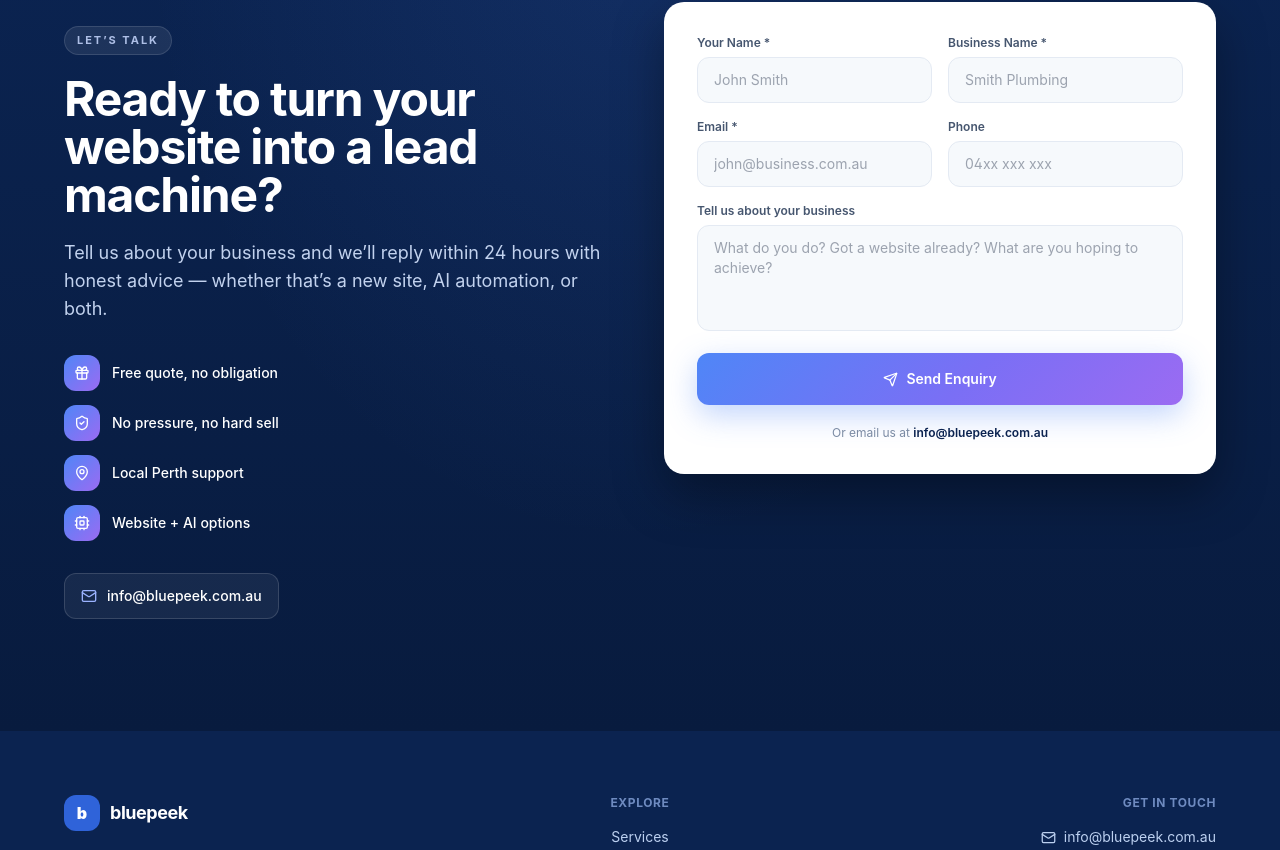
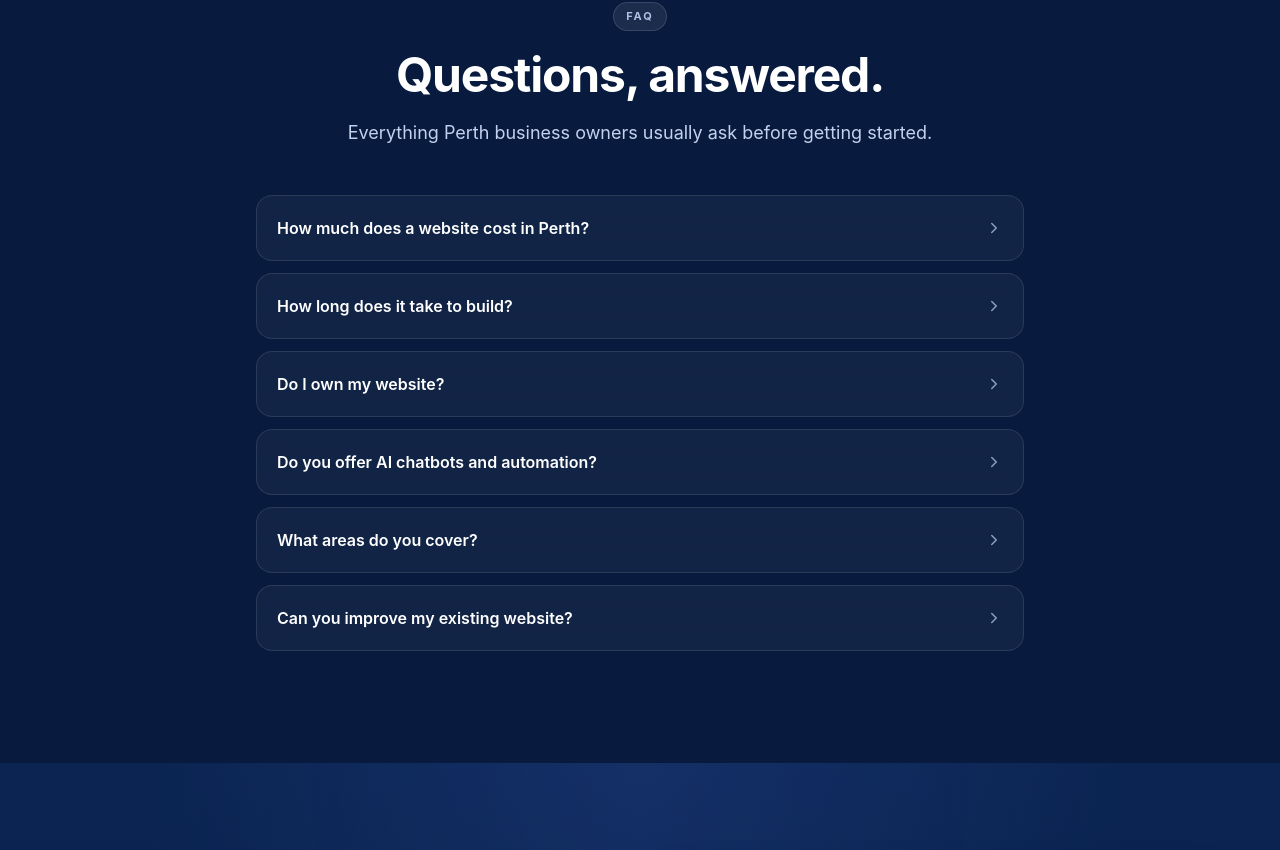
Before and after one commit to zachcolvillez-stack/bluepeek-website, a Next.js app: page / in a window 1280 px wide. Shown: the part 8096-8946 px from the top of the page. Built offline with nearby package versions, Linux system fonts and the light colour scheme.

Commit message:
auto-save: page.jsx

```diff
--- a/app/page.jsx
+++ b/app/page.jsx
@@ -9,10 +9,13 @@ import Portfolio from '../components/Portfolio'
 import HowItWorks from '../components/HowItWorks'
 import Testimonials from '../components/Testimonials'
 import WhyUs from '../components/WhyUs'
+import FAQ, { HOME_FAQS } from '../components/FAQ'
 import Contact from '../components/Contact'
-import Footer from '../components/Footer'
+import SiteFooter from '../components/site/SiteFooter'
 import MobileCTA from '../components/MobileCTA'
 import ChatWidget from '../components/ChatWidget'
+import JsonLd from '../components/seo/JsonLd'
+import { faqSchema } from '../lib/schema'
 
 export default function Home() {
   const [scene, setScene] = useState('hero')
@@ -36,11 +39,13 @@ export default function Home() {
         <HowItWorks />
         <Testimonials />
         <WhyUs />
+        <FAQ />
         <Contact />
-        <Footer onNavigate={goTo} />
+        <SiteFooter />
       </div>
       <MobileCTA onCTA={goTo} />
       <ChatWidget />
+      <JsonLd data={faqSchema(HOME_FAQS)} />
     </main>
   )
 }
```
